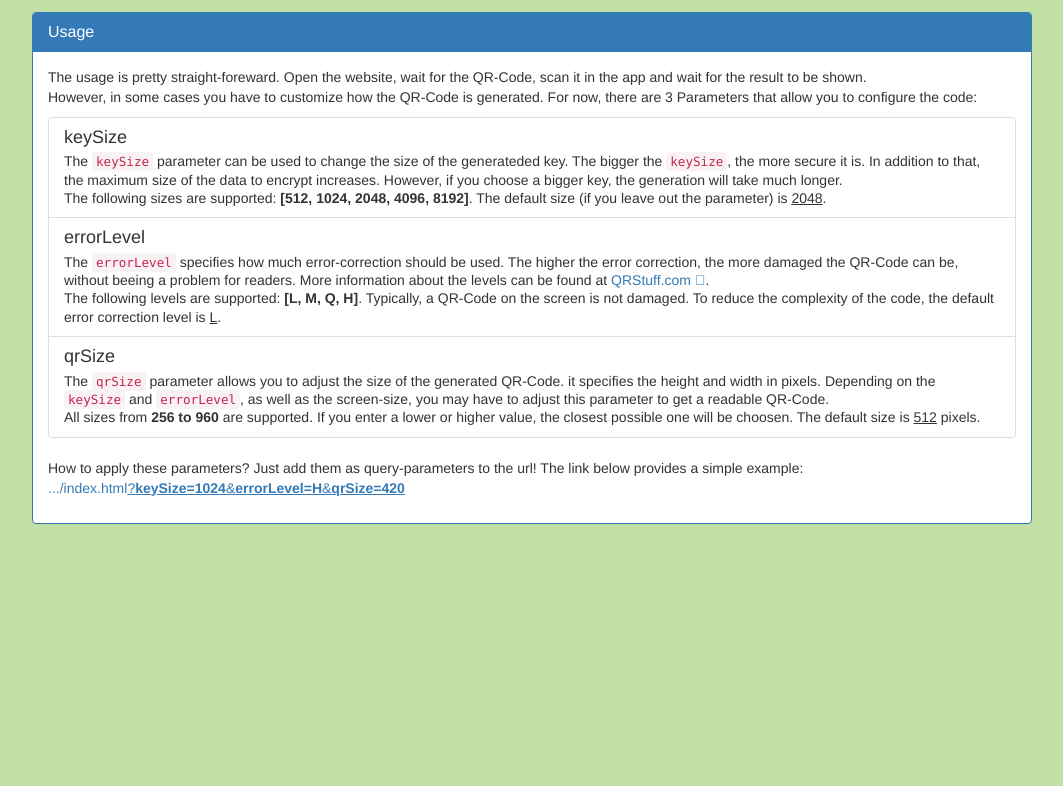
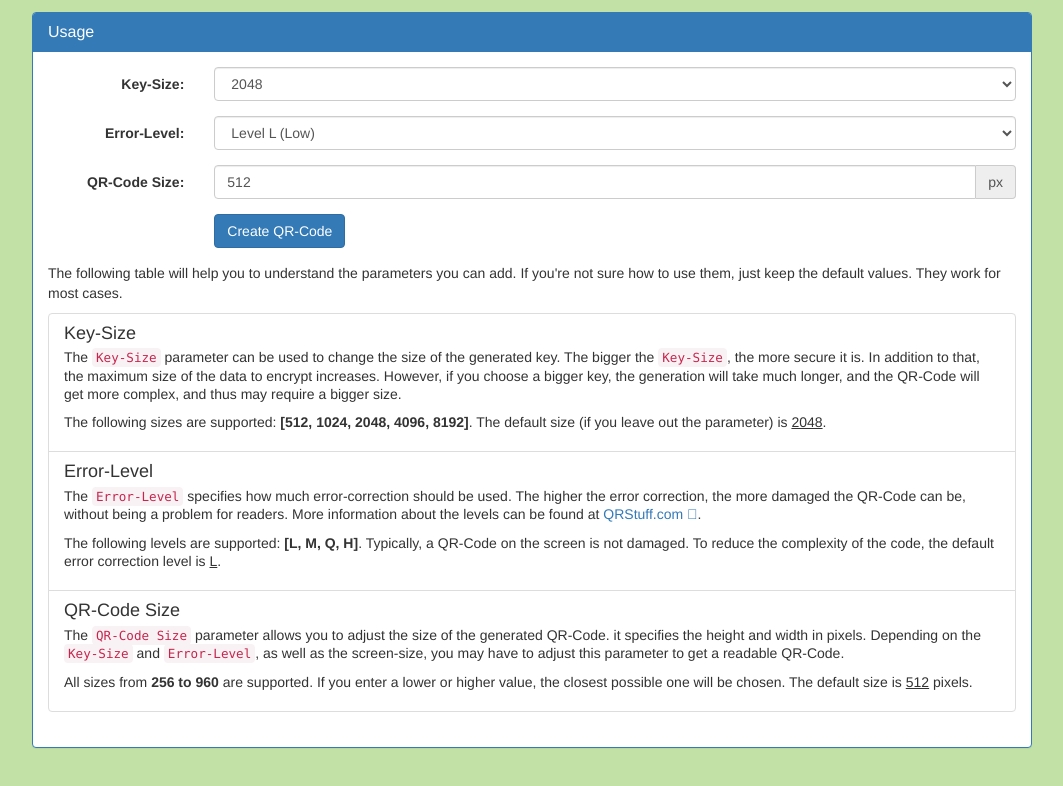
Before and after one commit to Skycoder42/KeepassTransfer, an Angular app in the folder WebApp/: page / in a window 1280 px wide. Shown: the top 786 px of the page, without its empty margins (108-1171 px from the left). Built offline with nearby package versions, Linux system fonts and the light colour scheme.

Commit message:
added static form ui

```diff
--- a/WebApp/src/app/help/help.component.html
+++ b/WebApp/src/app/help/help.component.html
@@ -3,31 +3,82 @@
     <h3 class="panel-title">Usage</h3>
   </div>
   <div class="panel-body">
-    <p>The usage is pretty straight-foreward. Open the website, wait for the QR-Code, scan it in the app and wait for the result to be shown.<br/>
-      However, in some cases you have to customize how the QR-Code is generated. For now, there are 3 Parameters that allow you to configure the code:</p>
+    <!-- Variable input -->
+    <div>
+      <form class="form-horizontal">
+        <div class="form-group">
+          <label for="keySizeInput" class="col-sm-2 control-label">Key-Size:</label>
+          <div class="col-sm-10 selectContainer">
+            <select class="form-control" id="keySizeInput">
+              <option value="512">512</option>
+              <option value="1024">1024</option>
+              <option value="2048" selected>2048</option>
+              <option value="4096">4096</option>
+              <option value="8192">8192</option>
+            </select>
+          </div>
+        </div>
+        <div class="form-group">
+          <label for="errorLevelInput" class="col-sm-2 control-label">Error-Level:</label>
+          <div class="col-sm-10 selectContainer">
+            <select class="form-control" id="errorLevelInput">
+              <option value="L"selected>Level L (Low)</option>
+              <option value="M">Level M (Medium)</option>
+              <option value="Q">Level Q (Quartile)</option>
+              <option value="H">Level H (High)</option>
+            </select>
+          </div>
+        </div>
+        <div class="form-group">
+          <label for="qrSizeInput" class="col-sm-2 control-label">QR-Code Size:</label>
+          <div class="col-sm-10 ">
+            <div class="input-group">
+              <input type="text" class="form-control" id="qrSizeInput" placeholder="Size in pixels" value="512">
+              <span class="input-group-addon">px</span>
+            </div>
+          </div>
+        </div>
+        <div class="form-group">
+          <div class="col-sm-offset-2 col-sm-10">
+            <button type="submit" class="btn btn-primary">Create QR-Code</button>
+          </div>
+        </div>
+      </form>
+    </div>
+
+    <!-- Help content -->
+    <div>
+      <p>The following table will help you to understand the parameters you can add. If you're not sure how to use them, just keep the default values. They work for most cases.</p>
       <ul class="list-group">
         <li class="list-group-item">
-        <h4 class="list-group-item-heading">keySize</h4>
-        <p class="list-group-item-text">The <code>keySize</code> parameter can be used to change the size of the generateded key. The bigger the <code>keySize</code>, the more secure
-          it is. In addition to that, the maximum size of the data to encrypt increases. However, if you choose a bigger key, the generation will take much longer.<br>
-          The following sizes are supported: <b>[512, 1024, 2048, 4096, 8192]</b>. The default
+          <h4 class="list-group-item-heading">Key-Size</h4>
+          <div class="list-group-item-text">
+            <p>The <code>Key-Size</code> parameter can be used to change the size of the generated key. The bigger the <code>Key-Size</code>, the more secure
+              it is. In addition to that, the maximum size of the data to encrypt increases. However, if you choose a bigger key, the generation will take much longer, and the QR-Code
+              will get more complex, and thus may require a bigger size.</p>
+            <p>The following sizes are supported: <b>[512, 1024, 2048, 4096, 8192]</b>. The default
               size (if you leave out the parameter) is <u>2048</u>.</p>
+          </div>
         </li>
         <li class="list-group-item">
-        <h4 class="list-group-item-heading">errorLevel</h4>
-        <p class="list-group-item-text">The <code>errorLevel</code> specifies how much error-correction should be used. The higher the error correction, the more damaged the
-          QR-Code can be, without beeing a problem for readers. More information about the levels can be found at <a target="_blank" href="http://blog.qrstuff.com/2011/12/14/qr-code-error-correction">QRStuff.com &#128471;</a>.<br/>
+          <h4 class="list-group-item-heading">Error-Level</h4>
+          <div class="list-group-item-text">
+            <p>The <code>Error-Level</code> specifies how much error-correction should be used. The higher the error correction, the more damaged the
+              QR-Code can be, without being a problem for readers. More information about the levels can be found at <a target="_blank" href="http://blog.qrstuff.com/2011/12/14/qr-code-error-correction">QRStuff.com &#128471;</a>.</p>
+            <p>
               The following levels are supported: <b>[L, M, Q, H]</b>. Typically, a QR-Code on the screen is not damaged. To reduce the complexity of the code, the default error correction
               level is <u>L</u>.</p>
+          </div>
         </li>
         <li class="list-group-item">
-        <h4 class="list-group-item-heading">qrSize</h4>
-        <p class="list-group-item-text">The <code>qrSize</code> parameter allows you to adjust the size of the generated QR-Code. it specifies the height and width in pixels.
-          Depending on the <code>keySize</code> and <code>errorLevel</code>, as well as the screen-size, you may have to adjust this parameter to get a readable QR-Code.<br/>
-          All sizes from <b>256 to 960</b> are supported. If you enter a lower or higher value, the closest possible one will be choosen. The default size is <u>512</u> pixels.</p>
+          <h4 class="list-group-item-heading">QR-Code Size</h4>
+          <div class="list-group-item-text">
+            <p>The <code>QR-Code Size</code> parameter allows you to adjust the size of the generated QR-Code. it specifies the height and width in pixels.
+              Depending on the <code>Key-Size</code> and <code>Error-Level</code>, as well as the screen-size, you may have to adjust this parameter to get a readable QR-Code.</p>
+            <p>All sizes from <b>256 to 960</b> are supported. If you enter a lower or higher value, the closest possible one will be chosen. The default size is <u>512</u> pixels.</p>
+          </div>
         </li>
       </ul>
-    <p>How to apply these parameters? Just add them as query-parameters to the url! The link below provides a simple example:<br/>
-      <a href="./index.html?keySize=1024&errorLevel=H&qrSize=420">.../index.html<u>?<b>keySize=1024</b>&amp;<b>errorLevel=H</b>&amp;<b>qrSize=420</b></u></a></p>
     </div>
   </div>
+</div>
--- a/WebApp/src/index.html
+++ b/WebApp/src/index.html
@@ -9,10 +9,10 @@
   <meta name="viewport" content="width=device-width, initial-scale=1">
   <link rel="icon" type="image/x-icon" href="favicon.ico">
 </head>
-<body>
-  <app-root class="backgroundBase fullScreen">
+<body class="backgroundBase">
+  <app-root>
     <!-- A busy-indicator -->
-    <div class="overlay fullScreen">
+    <div class="overlay">
       <div class="indicator">
         <img alt="Image, you had a loading animation &#128551;" src="./loader.gif" />
         <div class="centertext" id="busytext">App loading&#8230;</div>
--- a/WebApp/src/styles.css
+++ b/WebApp/src/styles.css
@@ -1,18 +1,19 @@
 /* You can add global styles to this file, and also import other style files */
+html, body {
+  overflow: visible;
+}
 .backgroundBase {
   background-color: #C1E1A6;
 }
-.fullScreen {
+
+/*App loading indicator*/
+.overlay {
+  z-index: 999;
   position: fixed;
   height: 100%;
   width: 100%;
   top: 0;
   left: 0;
-}
-
-/*App loading indicator*/
-.overlay {
-  z-index: 999;
   background-color: rgba(0, 0, 0, 0.5);
 }
 .indicator {
```
Lines whose indentation alone changed are shown as unchanged.
